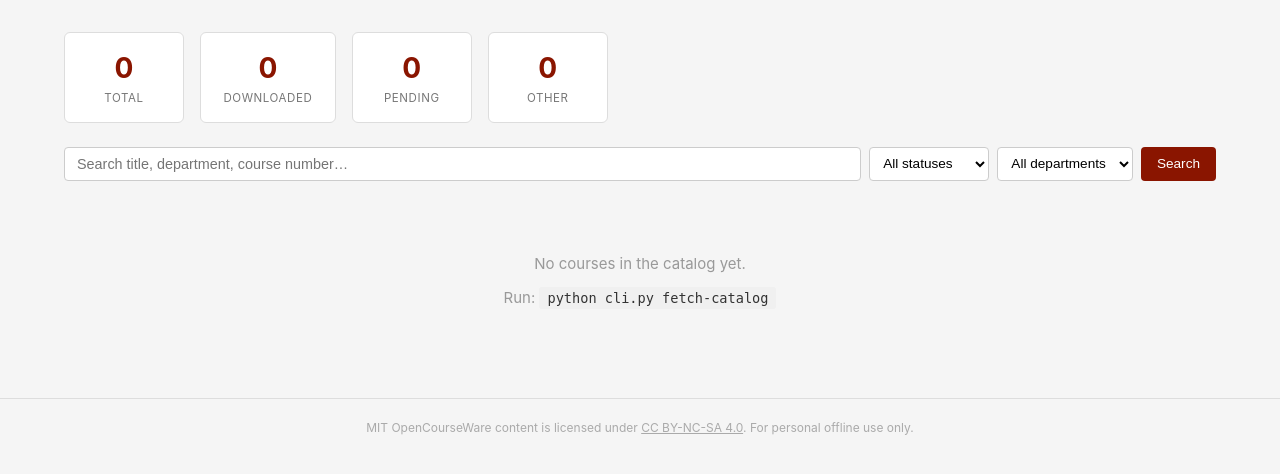
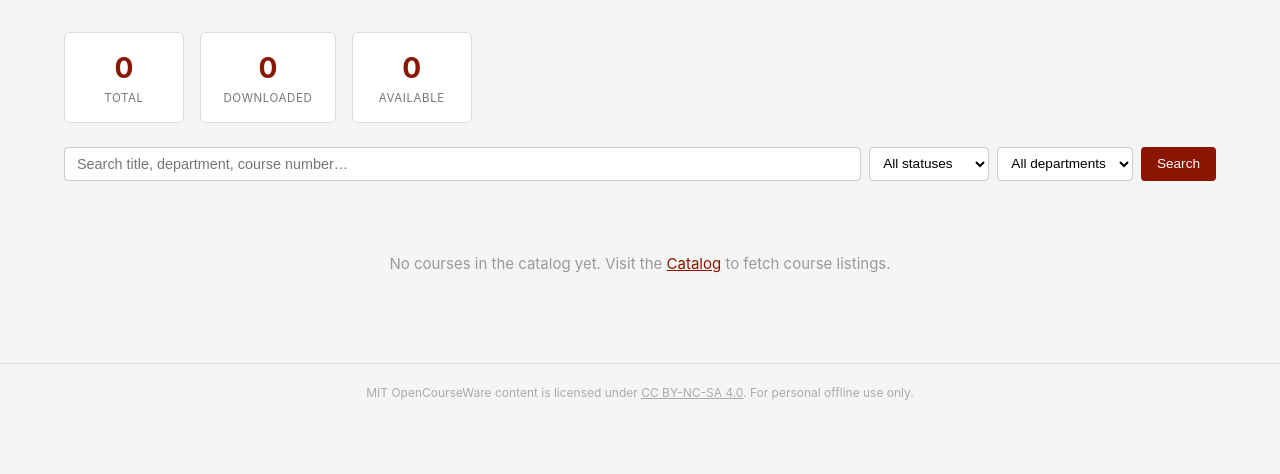
Before and after one commit to esadmf/mit-ocw-offline, a FastAPI app: page / in a window 1280 px wide. Shown: the part 81-555 px from the top of the page. Run offline with FastAPI, Linux system fonts and the light colour scheme; data that the repository does not hold is empty.

Commit message:
Rename "pending" status to "available" and sort library by download state
Courses added to the catalog but never requested for download were misleadingly labelled "pending". Renamed to "available" to reflect that they are simply in the catalog and ready to be downloaded on request. Added a startup migration that renames any existing "pending" rows. Updated all status references, filter dropdowns, badge styles, and button labels throughout the UI. The library page now sorts results by status priority — completed first, then downloading, then failed, then available — so downloaded content always rises to the top.Rename "pending" status to "available" and sort library by download state

```diff
--- a/db/models.py
+++ b/db/models.py
@@ -24,8 +24,8 @@ class Course(Base):
     topics = Column(Text)             # JSON-encoded list
     image_url = Column(String(1000))
 
-    # pending | downloading | completed | failed
-    status = Column(String(20), default="pending", index=True)
+    # available | downloading | completed | failed
+    status = Column(String(20), default="available", index=True)
     download_started_at = Column(DateTime)
     download_completed_at = Column(DateTime)
     download_error = Column(Text)
--- a/server/main.py
+++ b/server/main.py
@@ -5,7 +5,7 @@ from fastapi import FastAPI, Request
 from fastapi.responses import FileResponse, HTMLResponse, JSONResponse, RedirectResponse
 from fastapi.staticfiles import StaticFiles
 from fastapi.templating import Jinja2Templates
-from sqlalchemy import text
+from sqlalchemy import case, text
 
 import config
 from db import SessionLocal, init_db
@@ -43,12 +43,16 @@ async def _bulk_download(statuses: list[str]):
 def _startup():
     config.STORAGE_DIR.mkdir(parents=True, exist_ok=True)
     init_db()
+    db = SessionLocal()
+    # Migrate: old "pending" (catalog-only, never requested) → "available".
+    migrated = db.query(Course).filter_by(status="pending").all()
+    for c in migrated:
+        c.status = "available"
     # Anything left as "downloading" from a previous run never finished — reset it.
-    db = SessionLocal()
     stuck = db.query(Course).filter_by(status="downloading").all()
     for c in stuck:
-        c.status = "pending"
-    if stuck:
+        c.status = "available"
+    if migrated or stuck:
         db.commit()
     db.close()
     if not any(r.path == "/files" for r in app.routes):
@@ -100,10 +104,16 @@ async def index(request: Request, q: str = "", status: str = "", department: str
     if department:
         query = query.filter(Course.department.ilike(f"%{department}%"))
 
-    courses = query.order_by(Course.title).all()
+    status_order = case(
+        (Course.status == "completed",   0),
+        (Course.status == "downloading", 1),
+        (Course.status == "failed",      2),
+        else_=3,
+    )
+    courses = query.order_by(status_order, Course.title).all()
     total = db.query(Course).count()
-    completed = db.query(Course).filter_by(status="completed").count()
-    pending = db.query(Course).filter_by(status="pending").count()
+    completed  = db.query(Course).filter_by(status="completed").count()
+    available  = db.query(Course).filter_by(status="available").count()
     departments = sorted({c.department for c in db.query(Course).all() if c.department})
     db.close()
 
@@ -111,7 +121,7 @@ async def index(request: Request, q: str = "", status: str = "", department: str
         "courses": courses,
         "total": total,
         "completed": completed,
-        "pending": pending,
+        "available": available,
         "departments": departments,
         "q": q,
         "status_filter": status,
@@ -150,7 +160,7 @@ async def catalog(
 
     counts = {
         "total":       db.query(Course).count(),
-        "pending":     db.query(Course).filter_by(status="pending").count(),
+        "available":   db.query(Course).filter_by(status="available").count(),
         "downloading": db.query(Course).filter_by(status="downloading").count(),
         "completed":   db.query(Course).filter_by(status="completed").count(),
         "failed":      db.query(Course).filter_by(status="failed").count(),
@@ -223,7 +233,7 @@ async def api_download_all(include_failed: bool = False):
     if _bulk_task is not None and not _bulk_task.done():
         return RedirectResponse("/catalog?started=0", status_code=303)
 
-    statuses = ["pending", "failed"] if include_failed else ["pending"]
+    statuses = ["available", "failed"] if include_failed else ["available"]
 
     db = SessionLocal()
     count = db.query(Course).filter(Course.status.in_(statuses)).count()
--- a/server/templates/base.html
+++ b/server/templates/base.html
@@ -80,7 +80,7 @@
       padding: 0.15rem 0.55rem; border-radius: 12px; margin-top: 0.6rem;
     }
     .badge-completed  { background: #d4edda; color: #155724; }
-    .badge-pending    { background: #fff3cd; color: #856404; }
+    .badge-available  { background: #e2e3e5; color: #383d41; }
     .badge-downloading{ background: #cce5ff; color: #004085; }
     .badge-failed     { background: #f8d7da; color: #721c24; }
 
--- a/server/templates/index.html
+++ b/server/templates/index.html
@@ -5,8 +5,7 @@
 <div class="stats">
   <div class="stat"><div class="num">{{ total }}</div><div class="lbl">Total</div></div>
   <div class="stat"><div class="num">{{ completed }}</div><div class="lbl">Downloaded</div></div>
-  <div class="stat"><div class="num">{{ pending }}</div><div class="lbl">Pending</div></div>
-  <div class="stat"><div class="num">{{ total - completed - pending }}</div><div class="lbl">Other</div></div>
+  <div class="stat"><div class="num">{{ available }}</div><div class="lbl">Available</div></div>
 </div>
 
 <form class="search-bar" method="get" action="/">
@@ -14,9 +13,9 @@
   <select name="status">
     <option value="">All statuses</option>
     <option value="completed"   {% if status_filter == 'completed'   %}selected{% endif %}>Downloaded</option>
-    <option value="pending"     {% if status_filter == 'pending'     %}selected{% endif %}>Pending</option>
     <option value="downloading" {% if status_filter == 'downloading' %}selected{% endif %}>Downloading</option>
     <option value="failed"      {% if status_filter == 'failed'      %}selected{% endif %}>Failed</option>
+    <option value="available"   {% if status_filter == 'available'   %}selected{% endif %}>Available</option>
   </select>
   <select name="department">
     <option value="">All departments</option>
@@ -52,8 +51,7 @@
   {% if q or status_filter or department_filter %}
   <p>No courses match your filters.</p>
   {% else %}
-  <p>No courses in the catalog yet.</p>
-  <p style="margin-top:0.75rem;">Run: <code>python cli.py fetch-catalog</code></p>
+  <p>No courses in the catalog yet. Visit the <a href="/catalog">Catalog</a> to fetch course listings.</p>
   {% endif %}
 </div>
 {% endif %}
```
Also changed, not shown: server/templates/catalog.html (+5 -5 lines).
